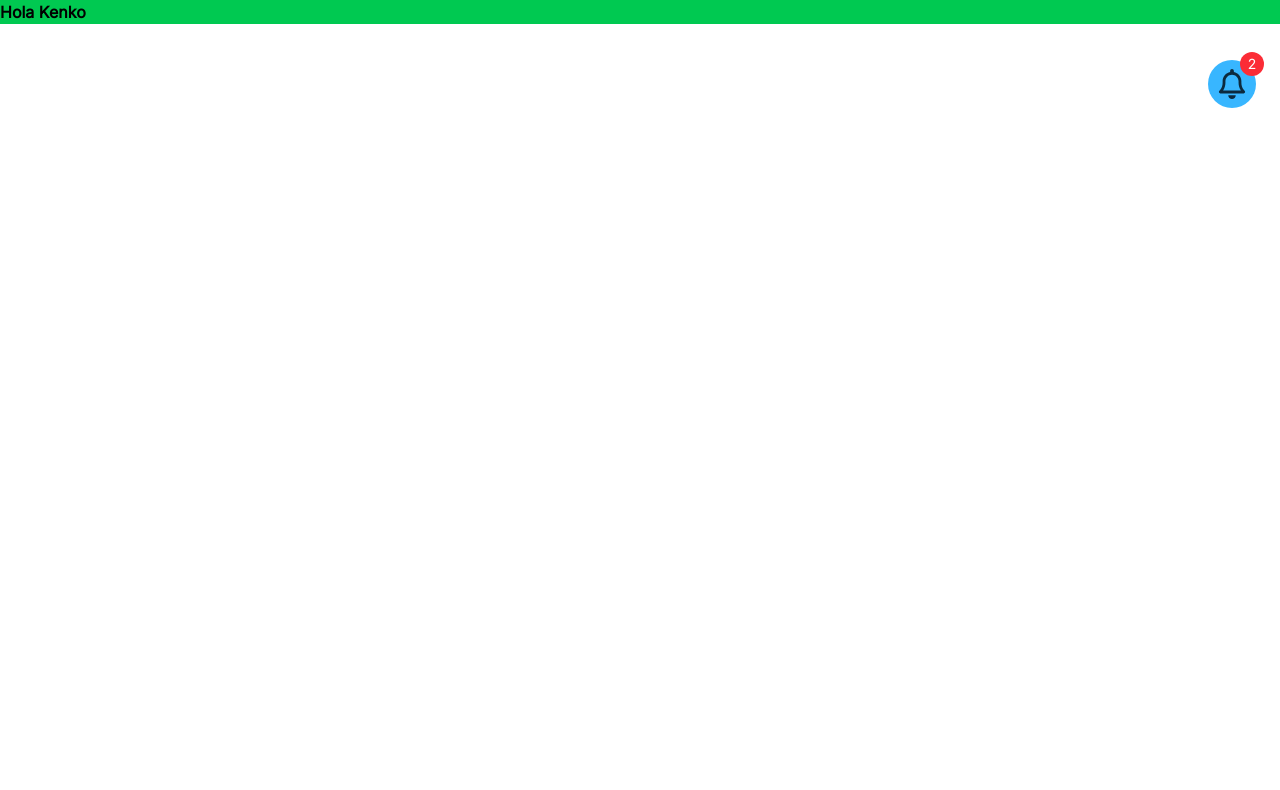
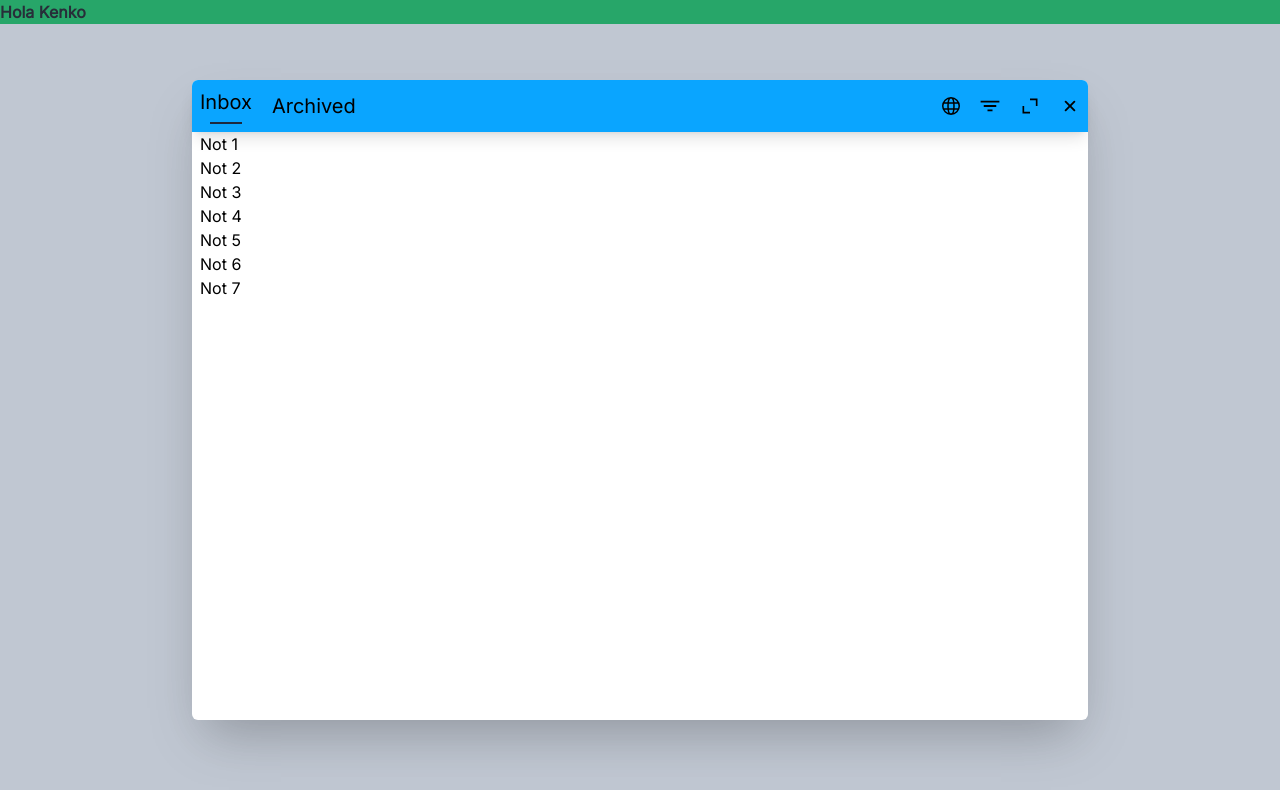
Before and after one commit to greluma/kenko-test, a React (Vite) app: page / in a window 1280 px wide. Both pictures are taken after a click on the button 1232 px from the left and 84 px from the top of the page. Shown: the top 790 px of the page. Built offline with nearby package versions, Linux system fonts and the light colour scheme.

Commit message:
New: Cabecera del modal con botonera

```diff
--- a/src/App.tsx
+++ b/src/App.tsx
@@ -1,10 +1,20 @@
-import { BellBtnWidget } from './componentes';
+import { useState } from 'react';
+import { BellBtnWidget, MainModal } from './componentes';
 
 export default function App() {
+  const [isModalOpen, setIsModalOpen] = useState<boolean>(false);
+
+  const openModal = () => {
+    setIsModalOpen(true);
+  };
+  const closeModal = () => {
+    setIsModalOpen(false);
+  };
   return (
     <div className="space-y-3">
       <h1 className="font-bold  bg-green-500 ">Hola Kenko</h1>
-      <BellBtnWidget />
+      <BellBtnWidget isModalOpen={isModalOpen} openModal={openModal} />
+      <MainModal isModalOpen={isModalOpen} closeModal={closeModal} />
       {/* <Ejemplo /> */}
     </div>
   );
--- a/src/componentes/BellBtnWidget.tsx
+++ b/src/componentes/BellBtnWidget.tsx
@@ -4,7 +4,13 @@ import { FaRegBell } from 'react-icons/fa6';
 
 // ! Updates: Bell effect, constrains parameters, diferenciar evento onClick de drag y onMouseUp/Down
 
-export default function BellBtnWidget() {
+export default function BellBtnWidget({
+  openModal,
+  isModalOpen,
+}: Readonly<{
+  openModal: () => void;
+  isModalOpen: boolean;
+}>) {
   const controls = useDragControls();
   const [position, setPosition] = useState({ x: 0, y: 0 });
   const [isDrag, setIsDrag] = useState<boolean>(false);
@@ -26,7 +32,7 @@ export default function BellBtnWidget() {
   }, []);
 
   return (
-    <div>
+    <div className={`${isModalOpen ? 'hidden' : ''}`}>
       <motion.div
         onDragStart={() => setIsDrag(true)}
         onPointerDown={() => setIsDrag(true)}
@@ -46,9 +52,7 @@ export default function BellBtnWidget() {
         <button
           className="cursor-grab"
           onPointerDown={(e) => controls.start(e)}
-          onClick={() => {
-            console.log('hola');
-          }}
+          onClick={openModal}
         >
           <span className="text-3xl text-k-blue-800">
             <FaRegBell />
--- /dev/null
+++ b/src/componentes/MainModal.tsx
@@ -0,0 +1,63 @@
+import { useState } from 'react';
+import ModalHeader from './ModalHeader';
+
+export default function MainModal({
+  isModalOpen,
+  closeModal,
+}: Readonly<{ isModalOpen: boolean; closeModal: () => void }>) {
+  const [actualSection, setActualSection] = useState<string>('0');
+
+  const [isFullOpen, setIsFullOpen] = useState<boolean>(false);
+  const handleOpenFull = () => {
+    if (isFullOpen) {
+      setIsFullOpen(false);
+    } else {
+      setIsFullOpen(true);
+    }
+  };
+
+  const handleSetModalSection = (e: React.MouseEvent<HTMLButtonElement>) => {
+    const id = e.currentTarget.id;
+    console.log(id);
+    return setActualSection(id);
+  };
+
+  return (
+    <section
+      className={`${
+        isModalOpen ? '' : 'hidden'
+      } fixed inset-0 h-screen w-screen grid items-center`}
+    >
+      {/* Fondo con opacidad */}
+      <div className="absolute inset-0 bg-slate-500 opacity-40 pointer-events-none z-0"></div>
+      {/* Contenido modal */}
+      <div
+        className={`${
+          isFullOpen
+            ? 'w-full h-full'
+            : 'sm:w-[80%] sm:h-[90%] md:w-[70%] md:h-[80%] lg:w-[70%] lg:h-[80%]'
+        } relative z-10 w-full h-full  m-auto bg-k-white  sm:rounded-md sm:shadow-xl md:shadow-2xl`}
+      >
+        {/* Header */}
+        <ModalHeader
+          actualSection={actualSection}
+          handleSetModalSection={handleSetModalSection}
+          closeModal={closeModal}
+          handleOpenFull={handleOpenFull}
+          isFullOpen={isFullOpen}
+        />
+        <div className="px-2">
+          <ul>
+            <li>Not 1</li>
+            <li>Not 2</li>
+            <li>Not 3</li>
+            <li>Not 4</li>
+            <li>Not 5</li>
+            <li>Not 6</li>
+            <li>Not 7</li>
+          </ul>
+        </div>
+      </div>
+    </section>
+  );
+}
--- /dev/null
+++ b/src/componentes/ModalHeader.tsx
@@ -0,0 +1,214 @@
+import { IoFilterSharp } from 'react-icons/io5';
+import { FaCheck } from 'react-icons/fa';
+import { GrLanguage } from 'react-icons/gr';
+import { IoClose } from 'react-icons/io5';
+import { BiExpandAlt } from 'react-icons/bi';
+import { BiCollapseAlt } from 'react-icons/bi';
+import type { Idiomas } from '../i18n';
+import { useTranslation } from 'react-i18next';
+import { useEffect, useRef, useState } from 'react';
+
+export interface ModalSections {
+  id: string;
+  title: string;
+}
+
+interface ModalHeaderProps {
+  actualSection: string;
+  handleSetModalSection: (e: React.MouseEvent<HTMLButtonElement>) => void;
+  closeModal: () => void;
+  handleOpenFull: () => void;
+  isFullOpen: boolean;
+}
+
+export default function ModalHeader({
+  actualSection,
+  handleSetModalSection,
+  closeModal,
+  handleOpenFull,
+  isFullOpen,
+}: Readonly<ModalHeaderProps>) {
+  const { t } = useTranslation();
+  const [isSelect, setIsSelect] = useState<0 | 1 | 2>(0);
+
+  const sections: ModalSections[] = [
+    { id: '0', title: t('modalTitles.inbox') },
+    { id: '1', title: t('modalTitles.archived') },
+  ];
+
+  const selectRef = useRef<HTMLDivElement>(null);
+  const selectRef2 = useRef<HTMLDivElement>(null);
+
+  useEffect(() => {
+    function handleClickOutside(event: MouseEvent) {
+      const target = event.target as Node;
+      const isInsideSelect =
+        selectRef.current && selectRef.current.contains(target);
+      const isInsideSelect2 =
+        selectRef2.current && selectRef2.current.contains(target);
+
+      // Si el clic NO está dentro de ninguno de los dos, cerramos
+      if (!isInsideSelect && !isInsideSelect2) {
+        setIsSelect(0);
+      }
+    }
+    document.addEventListener('mousedown', handleClickOutside);
+    return () => {
+      document.removeEventListener('mousedown', handleClickOutside);
+    };
+  }, []);
+
+  return (
+    <div className="sm:rounded-t-md relative">
+      <div className="relative sm:rounded-t-md flex justify-between items-center bg-k-blue-300 px-2 py-3 shadow-lg">
+        <div className="text-xl  space-x-5 ">
+          {sections.map((section) => {
+            return (
+              <ModalSectionBtn
+                key={section.id}
+                id={section.id}
+                title={section.title}
+                modalSection={actualSection}
+                handleSetModalSection={handleSetModalSection}
+              />
+            );
+          })}
+        </div>
+        <div className="space-x-5 flex text-lg items-center">
+          <div className="space-x-5 flex items-center" ref={selectRef}>
+            <button
+              className={`transition-all hover:scale-110 ${
+                isSelect === 1 && 'scale-125 hover:scale-125'
+              }`}
+              onClick={() => setIsSelect(1)}
+            >
+              <span>
+                <GrLanguage />
+              </span>
+            </button>
+            <button
+              className={`text-xl transition-all hover:scale-110 ${
+                isSelect === 2 && 'scale-125 hover:scale-125'
+              }`}
+              onClick={() => setIsSelect(2)}
+            >
+              <span>
+                <IoFilterSharp />
+              </span>
+            </button>
+          </div>
+          <button
+            className={`text-xl transition-all hover:scale-110 hidden sm:block`}
+            onClick={handleOpenFull}
+          >
+            <span>{isFullOpen ? <BiCollapseAlt /> : <BiExpandAlt />}</span>
+          </button>
+          <button
+            className={`text-xl transition-all hover:text-red-500 hover:scale-110`}
+            onClick={closeModal}
+          >
+            <span>
+              <IoClose />
+            </span>
+          </button>
+        </div>
+      </div>
+      <div ref={selectRef2} className="absolute right-0">
+        <ModalSelect isSelect={isSelect} />
+      </div>
+    </div>
+  );
+}
+
+interface ModalSectionBtnProps extends ModalSections {
+  modalSection: string;
+  handleSetModalSection: (e: React.MouseEvent<HTMLButtonElement>) => void;
+}
+
+function ModalSectionBtn({
+  id,
+  title,
+  modalSection,
+  handleSetModalSection,
+}: Readonly<ModalSectionBtnProps>) {
+  return (
+    <button
+      onClick={handleSetModalSection}
+      id={id}
+      className={` relative  after:content-[''] after:absolute after:left-1/2 after:transform after:-translate-x-1/2 after:translate-y-2 after:bottom-0 after:w-8 after:border-b-[2.5px]  transition-colors  ${
+        modalSection === id
+          ? ' after:border-slate-800 -translate-y-1'
+          : ' after:border-b-[0px]  hover:after:border-b-[2.5px] after:border-k-blue-300 hover:after:border-slate-600'
+      }`}
+    >
+      {title}
+    </button>
+  );
+}
+
+function ModalSelect({ isSelect }: Readonly<{ isSelect: number }>) {
+  const { i18n } = useTranslation();
+  const changeLanguage = (lang: Idiomas) => {
+    i18n.changeLanguage(lang);
+  };
+
+  return (
+    <div
+      className={` bg-k-blue-300 w-1/3 md:w-1/5 px-4 pb-2  rounded-b-lg shadow-lg border-t-[0.2px] border-k-blue-100 min-w-fit text-center pt-1 md:pt-2 ${
+        isSelect === 1 || isSelect === 2 ? '' : 'hidden'
+      }`}
+    >
+      <div>
+        <ul className="text-md space-y-1 font-sans">
+          {isSelect === 1 && (
+            <>
+              <li>
+                <button onClick={() => changeLanguage('es')}>
+                  <div className="flex items-center gap-2">
+                    <span className="">Español</span>
+                    <span className={`${i18n.language === 'es' || 'hidden'} `}>
+                      <FaCheck />
+                    </span>
+                  </div>
+                </button>
+              </li>
+              <li>
+                <button onClick={() => changeLanguage('en')}>
+                  <div className="flex items-center gap-2">
+                    <span>English</span>
+                    <span className={`${i18n.language === 'en' || 'hidden'}`}>
+                      <FaCheck />
+                    </span>
+                  </div>
+                </button>
+              </li>
+              <li>
+                <button onClick={() => changeLanguage('fr')}>
+                  <div className="flex items-center gap-2">
+                    <span>Français</span>
+                    <span className={`${i18n.language === 'fr' || 'hidden'}`}>
+                      <FaCheck />
+                    </span>
+                  </div>
+                </button>
+              </li>
+            </>
+          )}
+          {isSelect === 2 && (
+            <>
+              <li>
+                <button> No leídos</button>
+              </li>
+              <li>
+                <button>Leídos</button>
+              </li>
+              <li>
+                <button>Todos</button>
+              </li>
+            </>
+          )}
+        </ul>
+      </div>
+    </div>
+  );
+}
--- a/src/componentes/index.ts
+++ b/src/componentes/index.ts
@@ -1,2 +1,3 @@
 export { default as BellBtnWidget } from './BellBtnWidget';
+export { default as MainModal } from './MainModal';
 export { default as Ejemplo } from './Ejemplo';
--- a/src/i18n/locales/en.json
+++ b/src/i18n/locales/en.json
@@ -1,4 +1,8 @@
 {
   "welcome": "Welcome to the app!",
-  "hello": "Hello, {{name}}!"
+  "hello": "Hello, {{name}}!",
+  "modalTitles": {
+    "inbox": "Inbox",
+    "archived": "Archived"
+  }
 }
--- a/src/i18n/locales/es.json
+++ b/src/i18n/locales/es.json
@@ -1,4 +1,8 @@
 {
   "welcome": "¡Bienvenido a la app!",
-  "hello": "¡Hola, {{name}}!"
+  "hello": "¡Hola, {{name}}!",
+  "modalTitles": {
+    "inbox": "Entradas",
+    "archived": "Archivadas"
+  }
 }
--- a/src/i18n/locales/fr.json
+++ b/src/i18n/locales/fr.json
@@ -1,4 +1,8 @@
 {
   "welcome": "Bienvenue dans l'application !",
-  "hello": "Bonjour, {{name}} !"
+  "hello": "Bonjour, {{name}} !",
+  "modalTitles": {
+    "inbox": "Billets",
+    "archived": "Archivé"
+  }
 }
```
